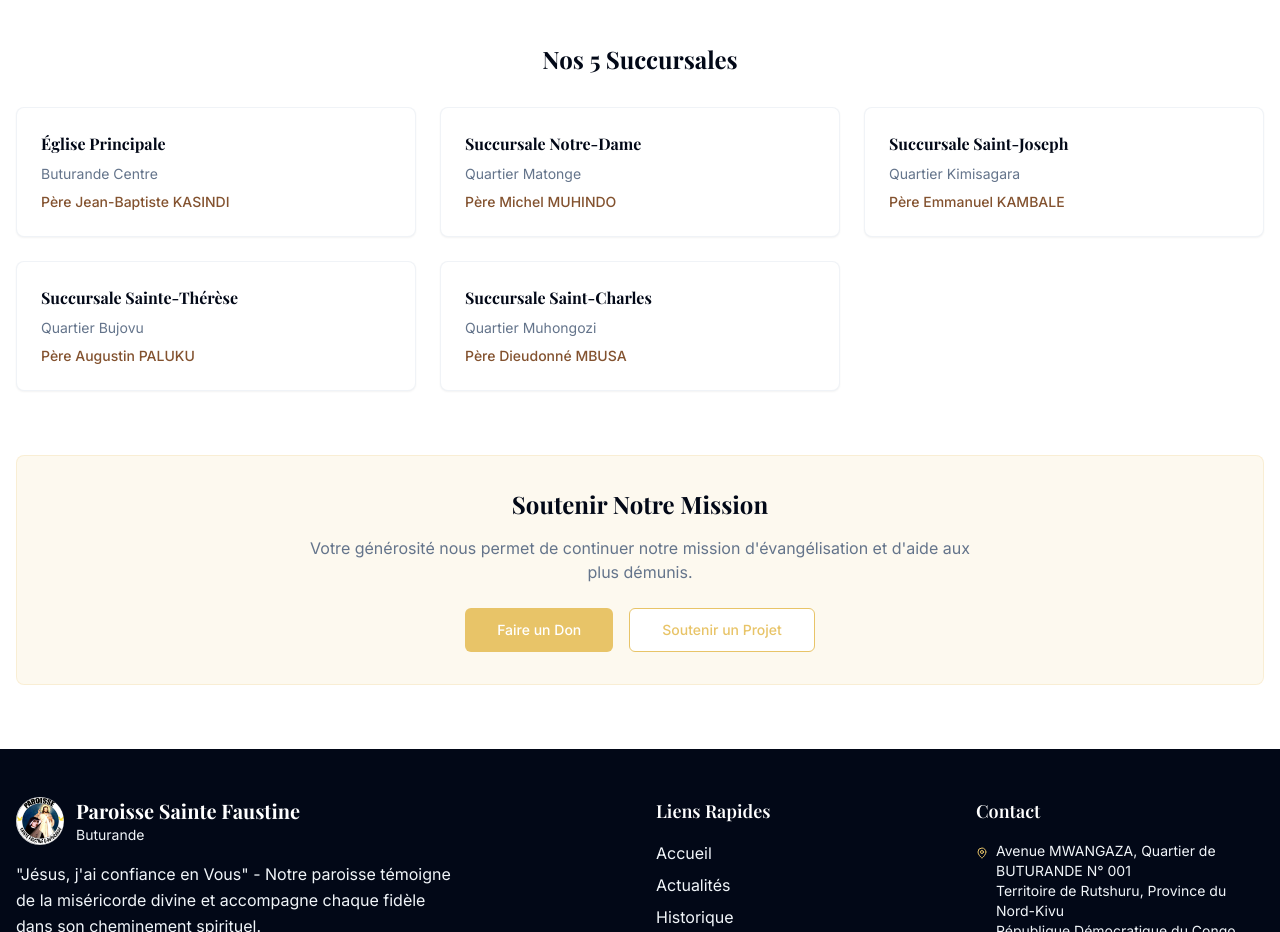
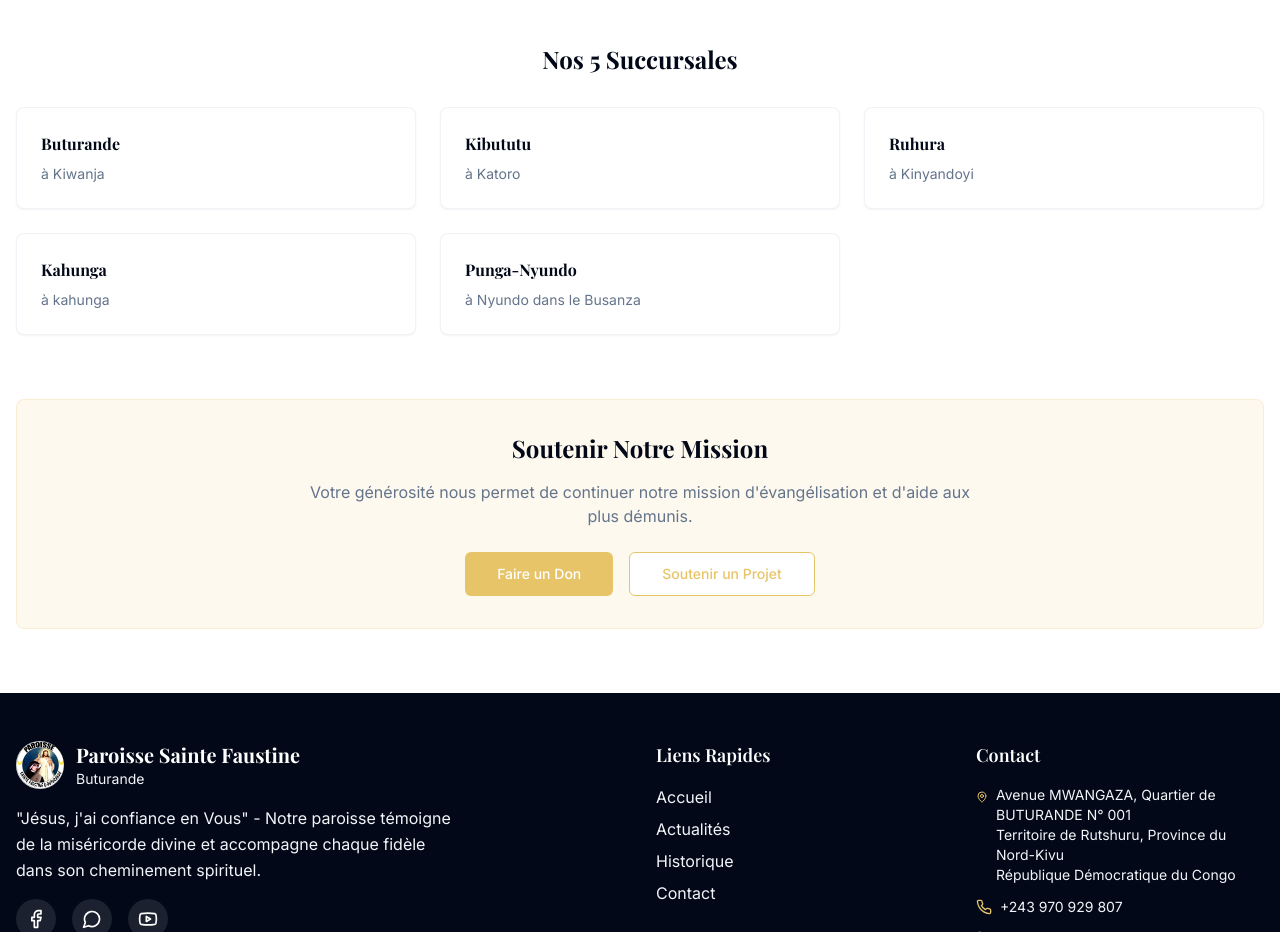
Before and after one commit to oredytech/paroisse-sainte-faustine-kb, a React (Vite) app: page /contact in a window 1280 px wide. Shown: the part 1120-2052 px from the top of the page. Built offline with nearby package versions, Linux system fonts and the light colour scheme.

Commit message:
Update succursales information

```diff
--- a/src/components/ContactSection.tsx
+++ b/src/components/ContactSection.tsx
@@ -8,29 +8,24 @@ import { Textarea } from '@/components/ui/textarea';
 const ContactSection = () => {
   const succursales = [
     {
-      name: "Église Principale",
-      location: "Buturande Centre",
-      responsable: "Père Jean-Baptiste KASINDI"
+      name: "Buturande",
+      location: "à Kiwanja"
     },
     {
-      name: "Succursale Notre-Dame",
-      location: "Quartier Matonge",
-      responsable: "Père Michel MUHINDO"
+      name: "Kibututu",
+      location: "à Katoro"
     },
     {
-      name: "Succursale Saint-Joseph",
-      location: "Quartier Kimisagara",
-      responsable: "Père Emmanuel KAMBALE"
+      name: "Ruhura",
+      location: "à Kinyandoyi"
     },
     {
-      name: "Succursale Sainte-Thérèse",
-      location: "Quartier Bujovu",
-      responsable: "Père Augustin PALUKU"
+      name: "Kahunga",
+      location: "à kahunga"
     },
     {
-      name: "Succursale Saint-Charles",
-      location: "Quartier Muhongozi",
-      responsable: "Père Dieudonné MBUSA"
+      name: "Punga-Nyundo",
+      location: "à Nyundo dans le Busanza"
     }
   ];
 
@@ -162,8 +157,7 @@ const ContactSection = () => {
               <Card key={index} className="hover:shadow-lg transition-shadow border-border/50">
                 <CardContent className="p-6">
                   <h4 className="font-bold text-foreground mb-2">{succursale.name}</h4>
-                  <p className="text-muted-foreground text-sm mb-2">{succursale.location}</p>
-                  <p className="text-earth font-medium text-sm">{succursale.responsable}</p>
+                  <p className="text-muted-foreground text-sm">{succursale.location}</p>
                 </CardContent>
               </Card>
             ))}
```
